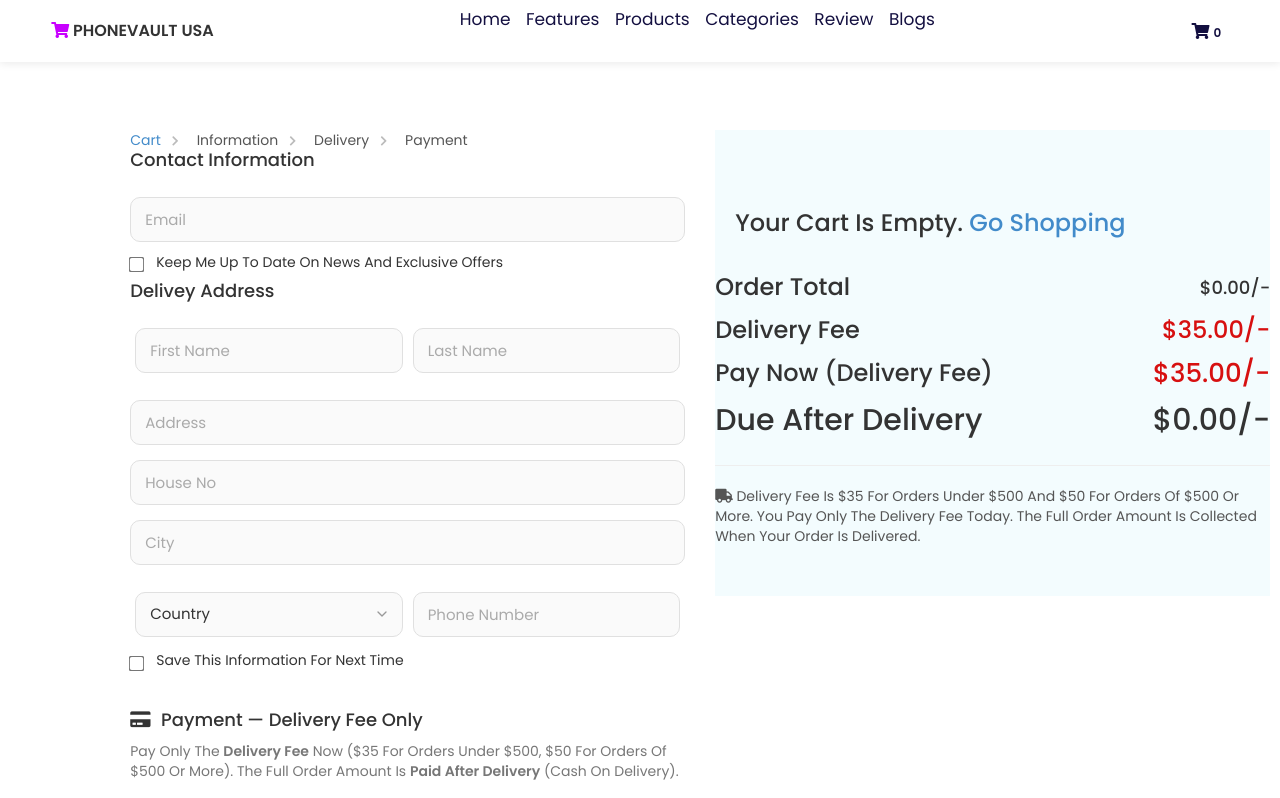
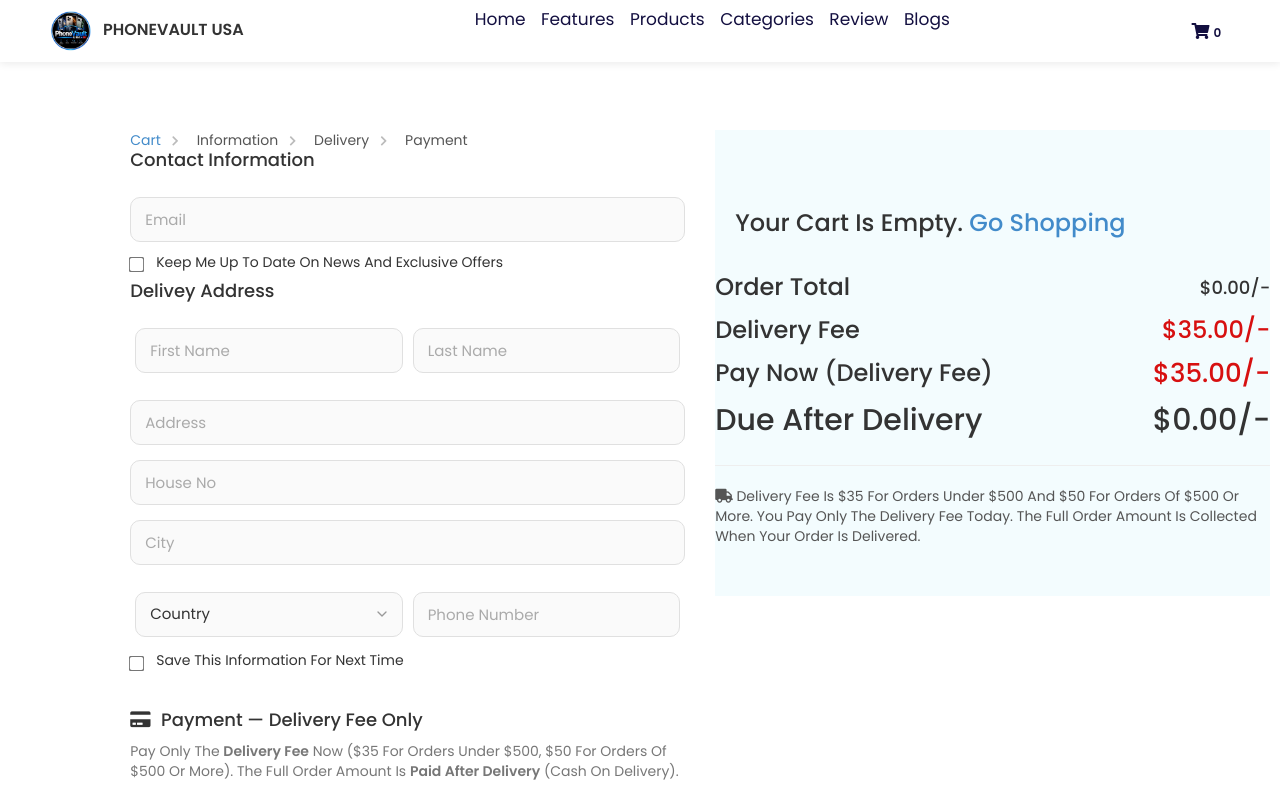
Before and after one commit to francis2030njuguna-cmd/onlinesells, a website: page public/checkout.html in a window 1280 px wide. Shown: the top 798 px of the page. Drawn offline with nearby package versions, Linux system fonts and the light colour scheme.

Commit message:
Update checkout.html

```diff
--- a/public/checkout.html
+++ b/public/checkout.html
@@ -469,8 +469,9 @@
     <header class="header">
 
         <a href="./index.html" class="logo">
-            <i class="fas fa-shopping-cart"></i> PHONEVAULT USA
-        </a>
+    <img src="./photo_2026-10-07_11-34-48-removebg-preview.png" alt="MOBILE_HUB logo" style="height: 40px; vertical-align: middle;">
+    PHONEVAULT USA
+</a>
 
         <nav class="navbar">
             <a href="./index.html">home</a>
```
